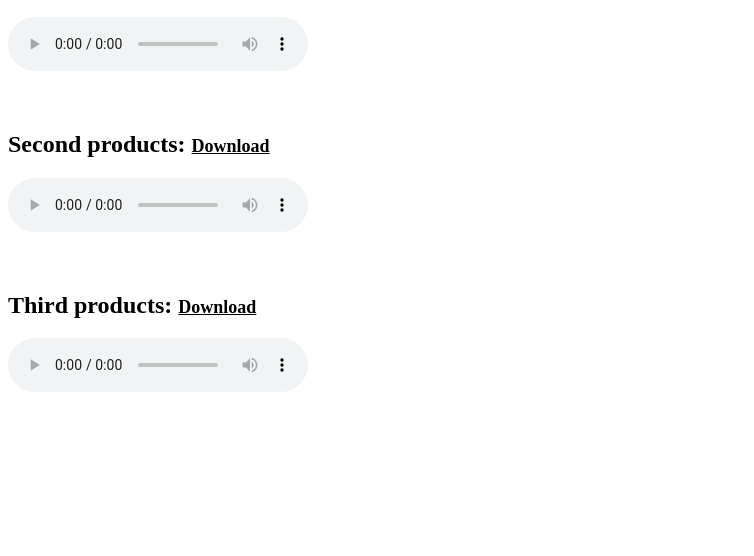
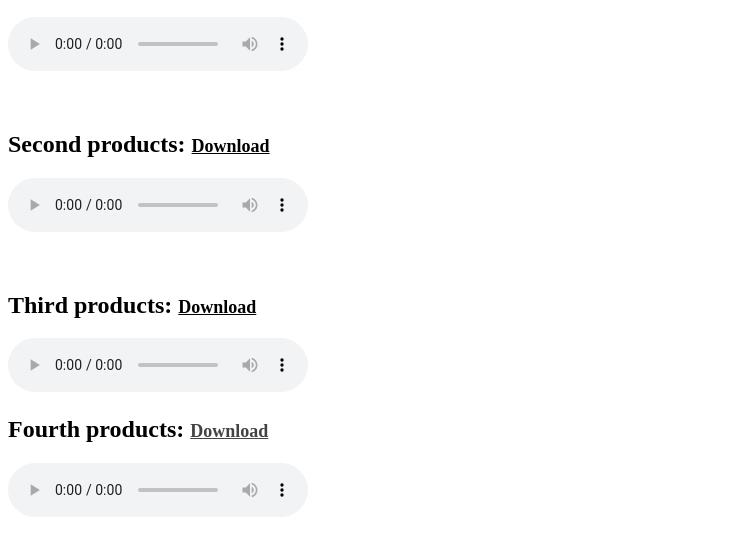
Before and after one commit to IsmailBadawy/Task3-simpleMusicDownloader, a plain HTML site: page index.html in a window 1280 px wide. Shown: the part 110-666 px from the top of the page, without its empty margins (0-754 px from the left). Drawn offline with Linux system fonts and the light colour scheme.

Commit message:
index has been modified

```diff
--- a/index.html
+++ b/index.html
@@ -32,6 +32,14 @@
     </h2>
     <audio src="el-menshaoy.mp3" controls></audio>
 
+    <h2>Fourth products:
+        <a style="color: #444242 ; font-size: 18px;" href="el-menshaoy.mp3" download>Download</a>
+    </h2>
+    <audio src="el-menshaoy.mp3" controls></audio>
+
+    <br><br><br>
+
+
 
 
 
```
